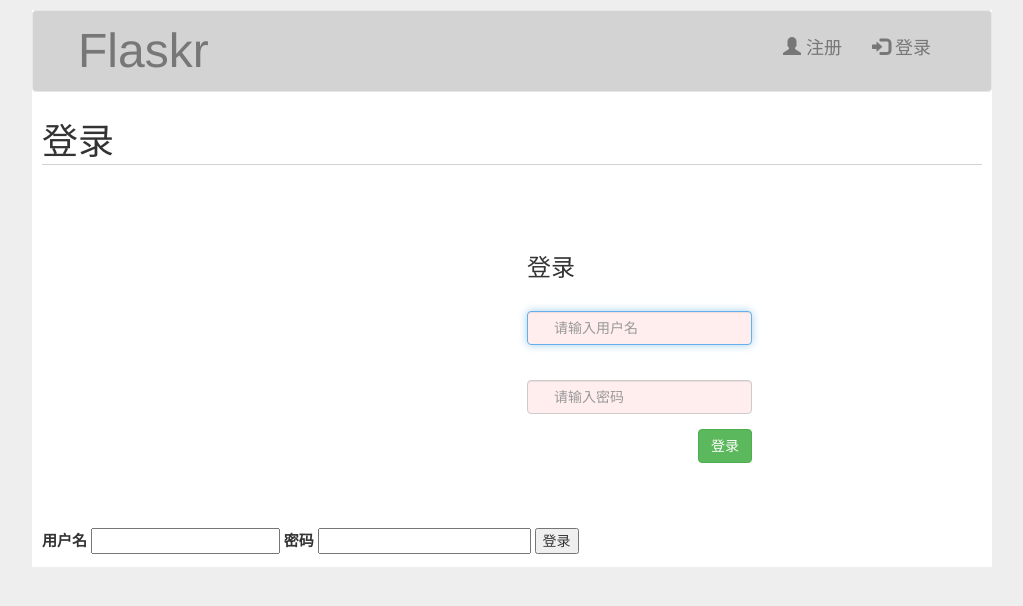
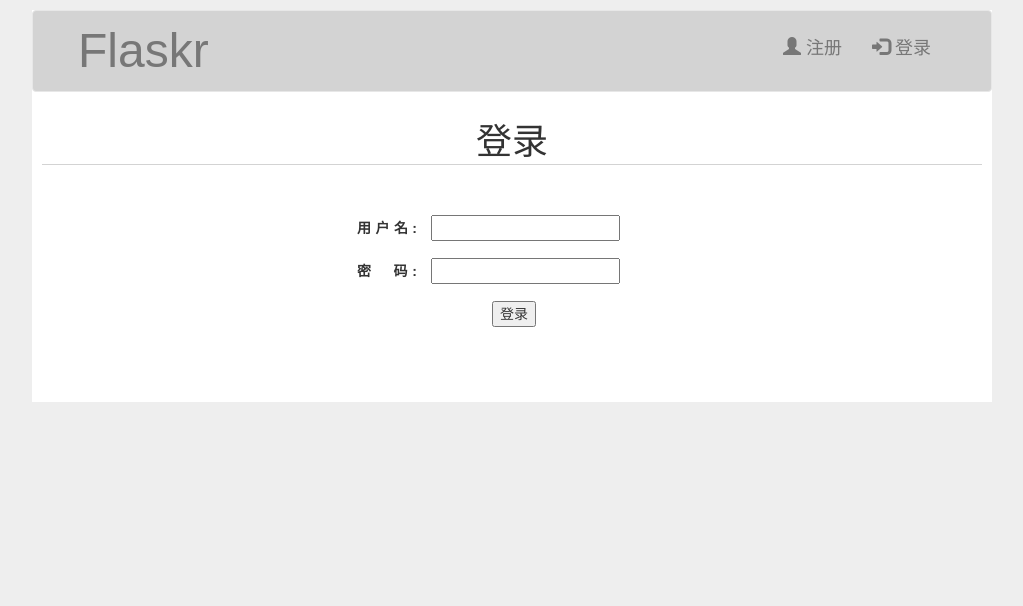
Before and after one commit to 138436724/hello_flask, a Flask app: page /auth/login in a window 1280 px wide; the page is wider, and only the part inside the window is pictured. Shown: the top 606 px of that part, without its empty margins (128-1151 px from the left). Run offline with Flask 2, Linux system fonts and the light colour scheme; some libraries are stand-ins or nearby versions.

Commit message:
try and some is succeed

```diff
--- a/flaskr/static/style.css
+++ b/flaskr/static/style.css
@@ -30,44 +30,22 @@ body {
     padding: 10px 40px;
 }
 
-
-/*给表单的边框设置大小,颜色和不透明度*/
-.form {
-    background: rgba(255,255,255,0.9);
-    width:400px;margin:50px auto;
-}
-/*设置字体和大小*/
-label {
-    font-family: Arial, serif;font-size: 15px
-}
-/*当输入正确时,给输入框设置浅绿色*/
-input.form-control:valid{
-    background-color: mintcream;
-}
-/*当输入正确时,给输入框设置浅红色*/
-input.form-control:invalid{
-    background-color: #ffeeed;
-}
-/*设置图标为行内元素，并设置大小和颜色*/
-.fa{
-    display: inline-block;
-    top: 27px;
-    left: 6px;
-    position: relative;
-    color: #575757;
-}
-/*为几个输入框设置padding,防止和图标重合*/
-input[type="text"],input[type="password"],input[type="email"]{
-    padding-left:26px;
-}
-.form-title{
-    padding-top:20px;
-}
-#button{
-    padding-bottom: 50px;
+h1 {
+    text-align: center;
+    font-family: Arial, serif;
 }
 
+form {
+    background: white;
+    margin: 50px auto;
+}
 
+label {
+    display: inline-block;
+    width: 60px;
+    text-align-last: justify;
+    margin-right: 10px;
+}
 
 .content {
     padding: 0 1rem 1rem;
--- a/flaskr/templates/auth/login.html
+++ b/flaskr/templates/auth/login.html
@@ -6,39 +6,20 @@
 
 {% block content %}
     <div class="container">
-    <div class="form row">
-        <form class="form-horizontal col-sm-offset-3 col-md-offset-3">
-            <h3 class="form-title">登录</h3>
-            <div class="col-sm-9 col-md-9">
+        <form method="post" class="col-xs-offset-3 col-xs-6">
             <div class="form-group">
-                    <!--        用户名图标和用户名输入框            -->
-                    <i class="fa fa-user" aria-hidden="true"></i>
-                    <input class="form-control" type="text" name="username" id="username" placeholder="请输入用户名" required autofocus>
+                <label for="username">用户名:</label>
+                <input name="username" id="username" required>
             </div>
-                    <!--        密码图标和密码输入框                -->
             <div class="form-group">
-                    <i class="fa fa-key" aria-hidden="true"></i>
-                    <input class="form-control " type="password" name="password" id="password" placeholder="请输入密码" required>
+                <label for="password">密&nbsp;&nbsp;码:</label>
+                <input type="password" name="password" id="password" required>
             </div>
-                    <!--         登录按钮           -->
             <div class="form-group">
-                    <input type="submit" value="登录" class="btn btn-success pull-right">
+                <div class="col-xs-offset-3">
+                    <input type="submit" value="登录">
                 </div>
-
             </div>
         </form>
     </div>
-</div>
-
-
-
-    <form method="post">
-        <label for="username">用户名</label>
-        <input name="username" id="username" required>
-        <label for="password">密码</label>
-        <input type="password" name="password" id="password" required>
-        <input type="submit" value="登录">
-    </form>
-
-
 {% endblock %}
```
Also changed, not shown: flaskr/templates/auth/register.html (+18 -8 lines), instance/flaskr.sqlite. Lines whose indentation alone changed are shown as unchanged.
